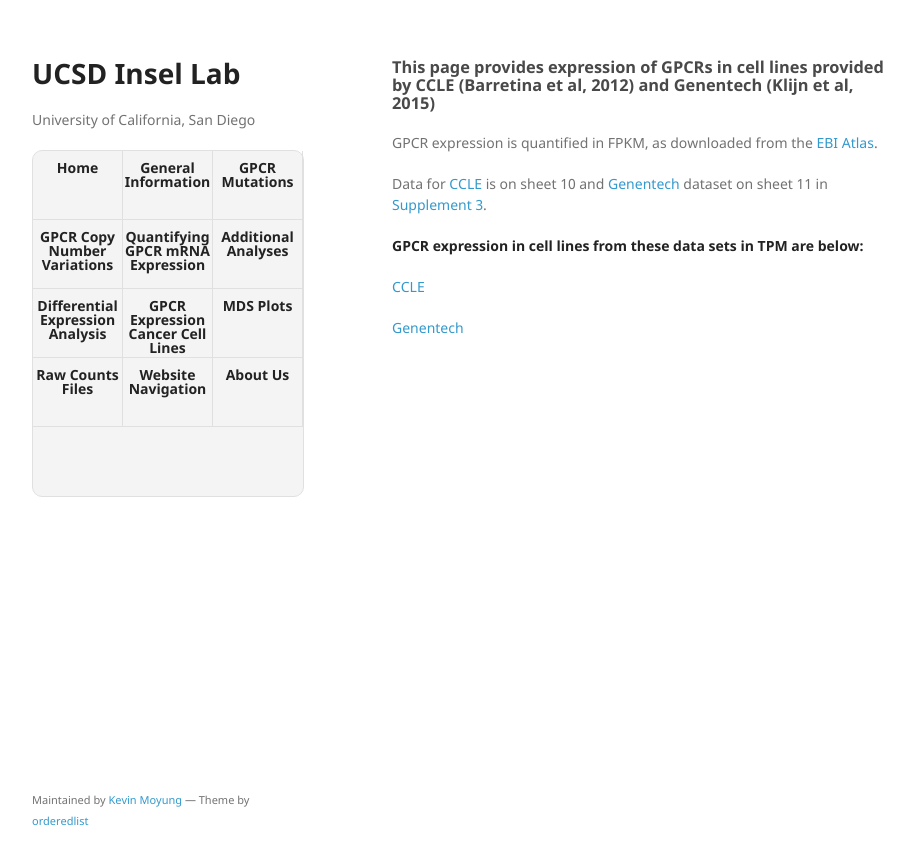
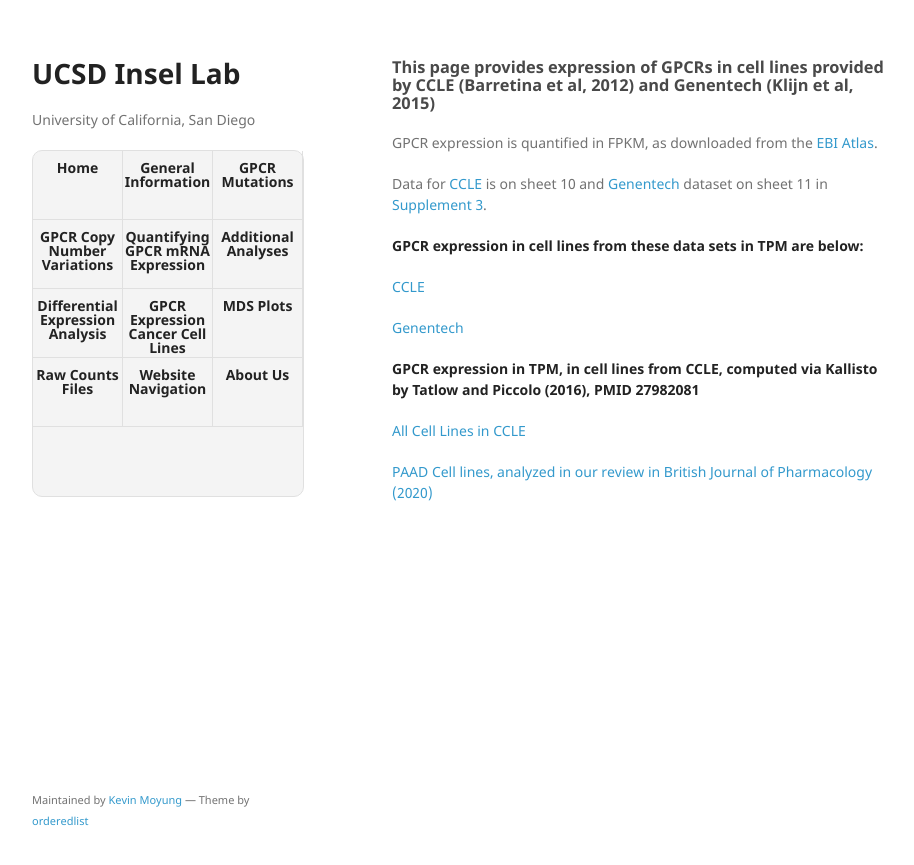
Before and after one commit to insellab/insellab.github.io, a Jekyll site: the page built from gpcr_cells_exp.md, in a window 1280 px wide. Shown: the top 865 px of the page, without its empty margins (178-1092 px from the left). Built offline with Jekyll 4.4.1, drawn with Linux system fonts in a browser that asks for light colours; our own code applies the rules of GitHub Pages for plain Markdown files.

Commit message:
Update gpcr_cells_exp.md

```diff
--- a/gpcr_cells_exp.md
+++ b/gpcr_cells_exp.md
@@ -14,3 +14,9 @@ Data for [CCLE](https://www.ebi.ac.uk/gxa/experiments/E-MTAB-2770/Results) is on
 [CCLE](https://drive.google.com/open?id=1lWa4mlrjK8J9SmPaJ8Uo-tCaM3SOg6db)
 
 [Genentech](https://drive.google.com/open?id=1NirSRY6erODwTL6cz05qZW_wDFuydifh)
+
+**GPCR expression in TPM, in cell lines from CCLE, computed via Kallisto by Tatlow and Piccolo (2016), PMID 27982081**
+
+[All Cell Lines in CCLE]( )
+
+[PAAD Cell lines, analyzed in our review in British Journal of Pharmacology (2020)](https://drive.google.com/open?id=1goEV39YPWrFWeZtpIvXIatcth1nJh3ly)
```
